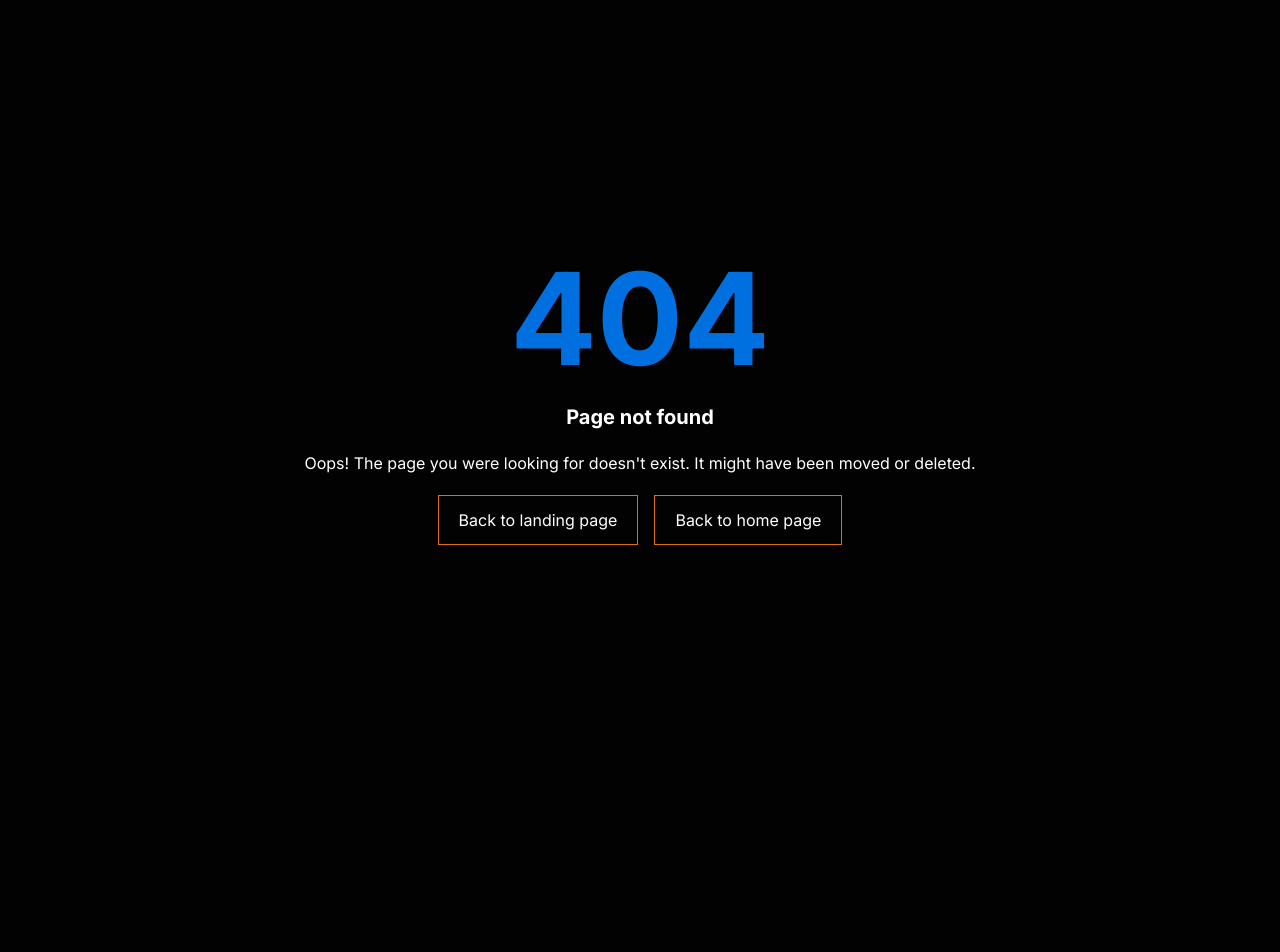
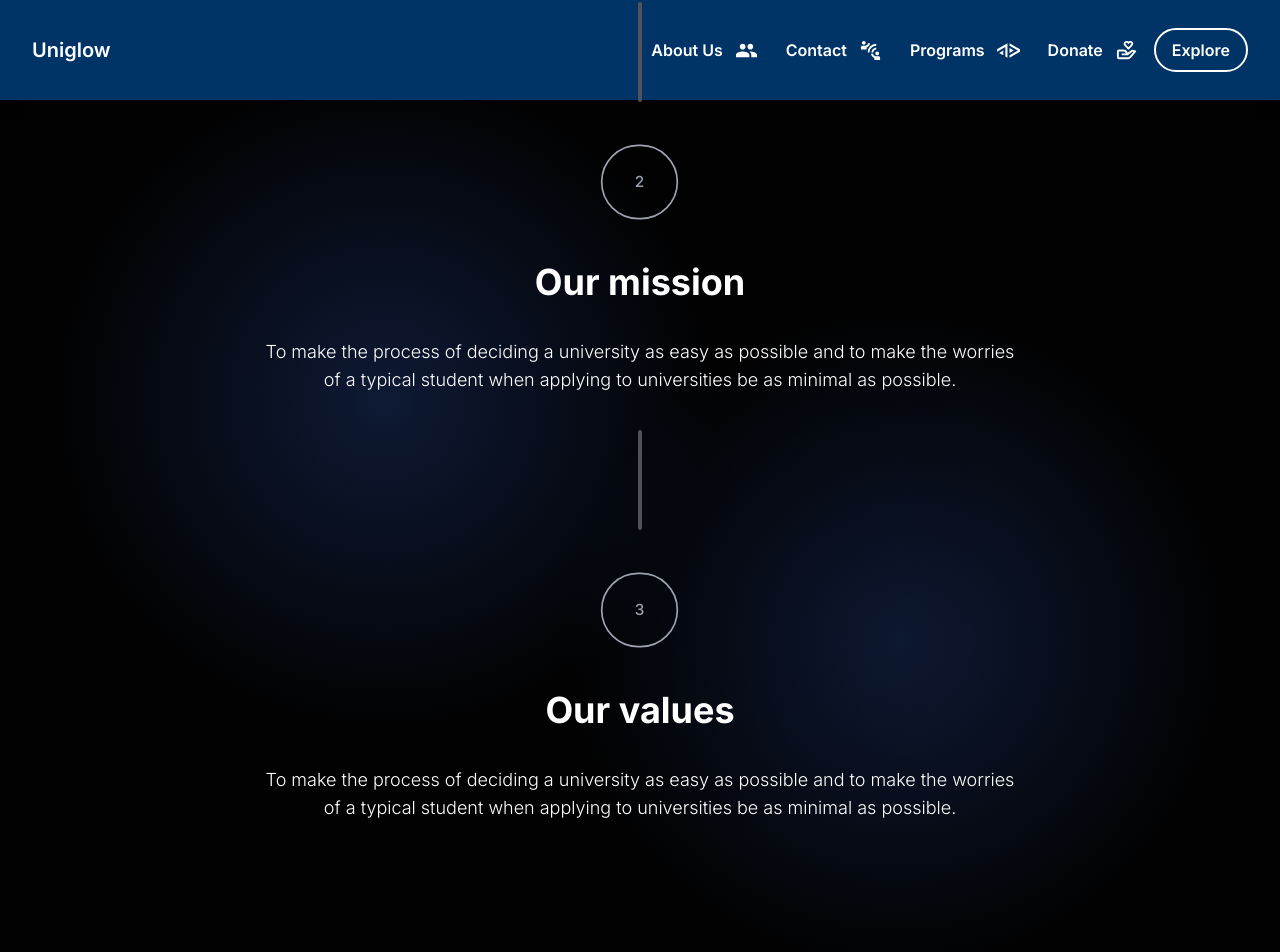
Before and after one commit to ebeeyuuu/react-uniglow, a Next.js app: page /pages/about/missionandvalues in a window 1280 px wide. Before the commit this address had no page. Shown: the top 952 px of the page. Before the commit the page ends 800 px from the top, so only its background shows below. Built offline with nearby package versions, Linux system fonts and the light colour scheme.

Commit message:
updated about page hero, updated navbar and navmodal components for landing page, added radial bg class to globals.css and templated mission and values page

```diff
--- a/src/app/components/About/Hero.tsx
+++ b/src/app/components/About/Hero.tsx
@@ -104,20 +104,22 @@ const Hero = () => {
             />
           </div>
         </div>
-        <div className="text-4xl max-md:text-3xl font-bold max-w-[800px] text-gray-300 mt-12">
+        <div className="max-w-[800px] h-auto flex flex-col">
+          <div className="text-4xl max-md:text-3xl font-bold text-gray-300 mt-12">
             <span className="text-white font-extrabold">Our mission</span> is to
             make the lives of students around the world as enjoyable and easy as
             possible.
           </div>
           <LoadingButton
             onClick={handleRedirectMission}
-          className="flex justify-center items-center mt-8 ml-auto px-5 py-3 bg-[#003dcc] rounded-xl scale-100 hover:scale-110 transition-all duration-300 ease-in-out"
+            className="flex mt-8 px-5 py-3 bg-[#003dcc] rounded-xl scale-100 hover:scale-105 transition-all duration-300 ease-in-out"
             loadingColorHex="#FFF"
           >
             Read more
           </LoadingButton>
         </div>
       </div>
+    </div>
   );
 };
 
--- /dev/null
+++ b/src/app/components/About/MissionAndValues/Hero.tsx
@@ -0,0 +1,75 @@
+import React from "react";
+import { useRouter } from "next/navigation";
+import LoadingButton from "@/app/components/LoadingButton";
+
+const Hero = () => {
+  const router = useRouter();
+
+  return (
+    <div className="radial-bg w-full h-[150vh] flex justify-center items-center flex-col gap-9">
+      <div className="bg-white rounded-full mt-[-1000px] text-black font-medium text-base px-4 py-2">
+        What we work for
+      </div>
+      <div className="text-center scale-100 max-md:scale-[70%] smooth-animation text-6xl font-extrabold flex justify-center flex-col">
+        Our mission and values
+      </div>
+      <div className="w-[60%] mx-auto flex justify-center max-w-[800px] text-center text-lg max-md:text-base font-light">
+        We value the importance of education and the pursuit of knowledge, as we
+        believe that education is the key to unlocking the full potential of
+        each individual.
+      </div>
+      <div className="h-[100px] border-2 rounded-full border-zinc-600"> </div>
+      <div className="w-full h-auto flex justify-center items-center flex-col gap-9">
+        <div className="scale-[85%] rounded-full px-[38px] py-7 text-lg border-2 flex justify-center items-center border-gray-400 text-gray-400 font-medium">
+          1
+        </div>
+        <div className="text-4xl font-bold text-center flex justify-center items-center scale-100 max-md:scale-[70%]">
+          Our vision
+        </div>
+        <div className="w-[60%] mx-auto flex justify-center max-w-[800px] text-center text-lg max-md:text-base font-light">
+          To be the leading educational partnet in the world for fostering the
+          growth and development of the next generation of leaders by setting
+          them up with the best univeristy for them.
+        </div>
+      </div>
+      <div className="h-[100px] border-2 rounded-full border-zinc-600"> </div>
+      <div className="w-full h-auto flex justify-center items-center flex-col gap-9">
+        <div className="scale-[85%] rounded-full px-[38px] py-7 text-lg border-2 flex justify-center items-center border-gray-400 text-gray-400 font-medium">
+          2
+        </div>
+        <div className="text-4xl font-bold text-center flex justify-center items-center scale-100 max-md:scale-[70%]">
+          Our mission
+        </div>
+        <div className="w-[60%] mx-auto flex justify-center max-w-[800px] text-center text-lg max-md:text-base font-light">
+          To make the process of deciding a university as easy as possible and
+          to make the worries of a typical student when applying to universities
+          be as minimal as possible.
+        </div>
+      </div>
+      <div className="h-[100px] border-2 rounded-full border-zinc-600"> </div>
+      <div className="w-full h-auto flex justify-center items-center flex-col gap-9">
+        <div className="scale-[85%] rounded-full px-[38px] py-7 text-lg border-2 flex justify-center items-center border-gray-400 text-gray-400 font-medium">
+          3
+        </div>
+        <div className="text-4xl font-bold text-center flex justify-center items-center scale-100 max-md:scale-[70%]">
+          Our values
+        </div>
+        <div className="w-[60%] mx-auto flex justify-center max-w-[800px] text-center text-lg max-md:text-base font-light">
+          To make the process of deciding a university as easy as possible and
+          to make the worries of a typical student when applying to universities
+          be as minimal as possible.
+        </div>
+      </div>
+      <div className="max-w-[1000px] mx-auto flex justify-center items-center mt-40 flex-col gap-9">
+        <p className="text-3xl font-bold text-center">
+          We&apos;re here to revolutionise how students discover their dreams.{" "}
+          <span className="text-gray-300">
+            Here&apos;s how we&apos;re doing it.
+          </span>
+        </p>
+      </div>
+    </div>
+  );
+};
+
+export default Hero;
--- a/src/app/components/NavBar.tsx
+++ b/src/app/components/NavBar.tsx
@@ -62,14 +62,14 @@ const DropdownMenu = ({ open, items, onClose }) => {
           animate="visible"
           exit="hidden"
           variants={menuVariants}
-          className="absolute z-10 right-0 mt-2 w-72 origin-top-right rounded-md shadow-lg bg-white ring-1 ring-black ring-opacity-5 focus:outline-none py-7 px-3"
+          className="absolute top-0 origin-top mt-14 w-72 rounded-md shadow-lg bg-white ring-1 ring-black ring-opacity-5 focus:outline-none z-50 py-7 px-3"
         >
           <div className="py-1">
             {items.map(({ href, label, icon: Icon }) => (
               <Link
                 key={href}
                 href={href}
-                className="flex items-center px-4 py-2 text-sm text-gray-700 hover:bg-gray-100"
+                className="flex items-center px-4 py-2 text-sm text-gray-700 hover:bg-gray-100 transition-all duration-300 ease-in-out rounded-full"
               >
                 <div className="mr-3 p-1 rounded-[10px]">
                   <Icon size={20} />
@@ -119,7 +119,7 @@ const NavBar = () => {
   const aboutItems = [
     { href: "/pages/about", label: "Our Story", icon: FaBookOpen },
     {
-      href: "/about/mission-and-values",
+      href: "/pages/about/missionandvalues",
       label: "Mission and Values",
       icon: FaHandshake,
     },
@@ -280,7 +280,7 @@ const NavBar = () => {
         </Link>
         <div className="hidden md:flex flex-row gap-x-1 items-center">
           {navItems.map(({ href, label, icon: Icon, size }) => (
-            <div key={href} className="relative">
+            <div key={href} className="relative flex justify-center">
               {label === "Programs" ||
                 label === "About Us" ||
                 label === "Contact" ||
@@ -350,14 +350,14 @@ const NavBar = () => {
                       animate="visible"
                       exit="hidden"
                       variants={menuVariants}
-                      className="absolute z-10 right-0 mt-2 w-72 origin-top-right rounded-md shadow-lg bg-white ring-1 ring-black ring-opacity-5 focus:outline-none py-7 px-3"
+                      className="absolute top-0 origin-top mt-14 w-72 rounded-md shadow-lg bg-white ring-1 ring-black ring-opacity-5 focus:outline-none z-50 py-7 px-3 flex flex-col justify-center items-center"
                     >
-                      <div className="py-1">
+                      <div className="py-1 mr-2">
                         {programItems.map(({ href, label, icon: Icon }) => (
                           <Link
                             key={href}
                             href={href}
-                            className="flex items-center px-4 py-2 text-sm text-gray-700 hover:bg-gray-100"
+                            className="flex items-center px-4 py-2 text-sm text-gray-700 hover:bg-gray-100 transition-all duration-300 ease-in-out rounded-full"
                           >
                             <div className="mr-3 p-1 rounded-[10px]">
                               <Icon size={20} />
@@ -369,7 +369,7 @@ const NavBar = () => {
                       <div className="py-1 border-t border-gray-200">
                         <Link
                           href="/programs"
-                          className="flex items-center px-4 py-2 text-sm text-gray-700 hover:bg-gray-100"
+                          className="flex items-center px-4 py-2 text-sm text-gray-700 hover:bg-gray-100 transition-all duration-300 ease-in-out rounded-full"
                         >
                           <div className="mr-3 p-1 rounded-[10px]">
                             <FaThList size={20} />
--- a/src/app/components/NavModal.tsx
+++ b/src/app/components/NavModal.tsx
@@ -104,7 +104,7 @@ const NavModal: React.FC<NavModalProps> = ({ isOpen, setIsOpen }) => {
   const aboutItems = [
     { href: "/pages/about", label: "Our Story", icon: FaBookOpen },
     {
-      href: "/about/mission-and-values",
+      href: "/pages/about/missionandvalues",
       label: "Mission and Values",
       icon: FaHandshake,
     },
--- a/src/app/globals.css
+++ b/src/app/globals.css
@@ -174,3 +174,21 @@ html.lenis body {
 .lenis.lenis-smooth iframe {
   pointer-events: none;
 }
+
+.radial-bg {
+  background: radial-gradient(
+      circle at 30% 25%,
+      rgba(61, 119, 255, 0.2),
+      rgba(0, 0, 0, 0.2),
+      rgba(0, 0, 0, 0),
+      transparent 1000px
+    ),
+    radial-gradient(
+      circle at 70% 45%,
+      rgba(61, 119, 255, 0.2),
+      rgba(0, 0, 0, 0.2),
+      rgba(0, 0, 0, 0),
+      transparent 1000px
+    );
+  background-size: cover;
+}
--- /dev/null
+++ b/src/app/pages/about/missionandvalues/page.tsx
@@ -0,0 +1,20 @@
+"use client";
+
+import React, { Suspense, lazy } from "react";
+import Loading from "@/app/components/Loading";
+import NavBar from "@/app/components/NavBar";
+import Footer from "@/app/components/LandingPage/Footer";
+
+const Hero = lazy(() => import("@/app/components/About/MissionAndValues/Hero"));
+
+const Home = () => {
+  return (
+    <Suspense fallback={<Loading />}>
+      <NavBar />
+      <Hero />
+      <Footer />
+    </Suspense>
+  );
+};
+
+export default Home;
```
Lines whose indentation alone changed are shown as unchanged.
